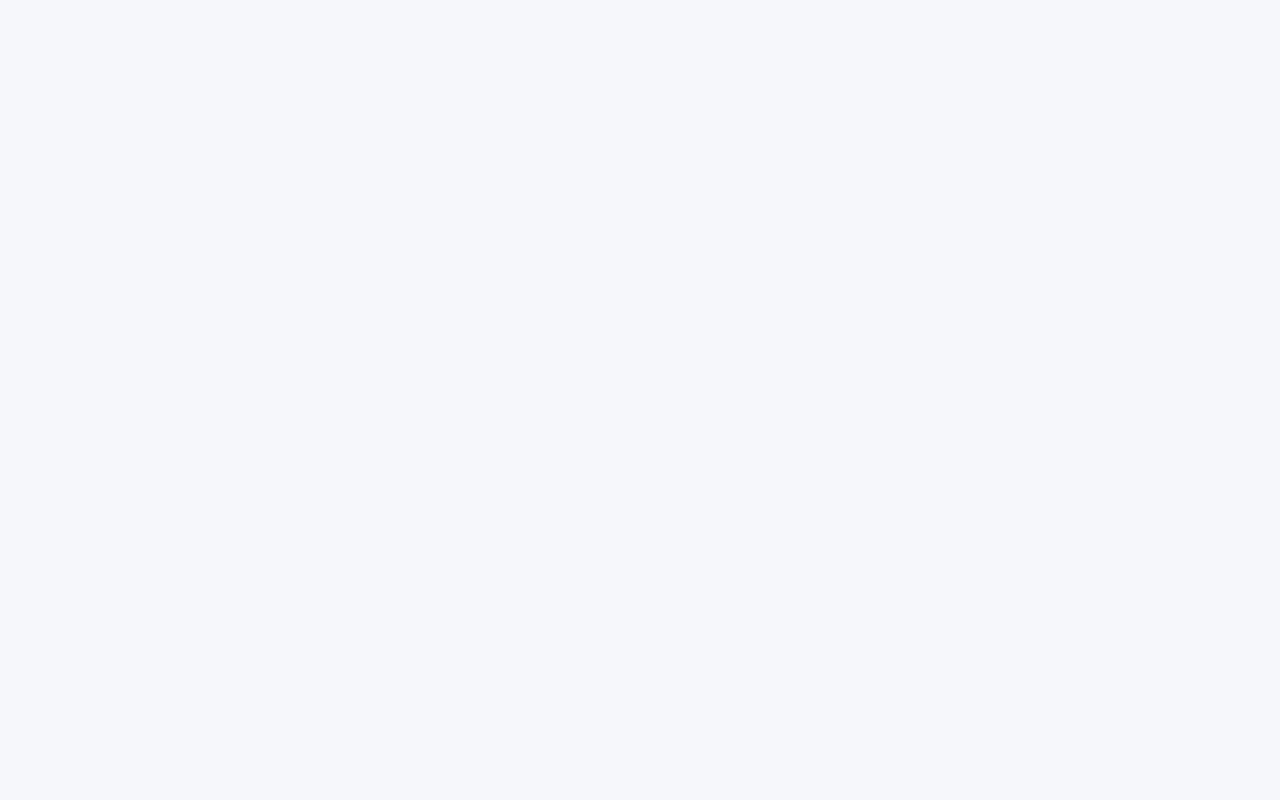
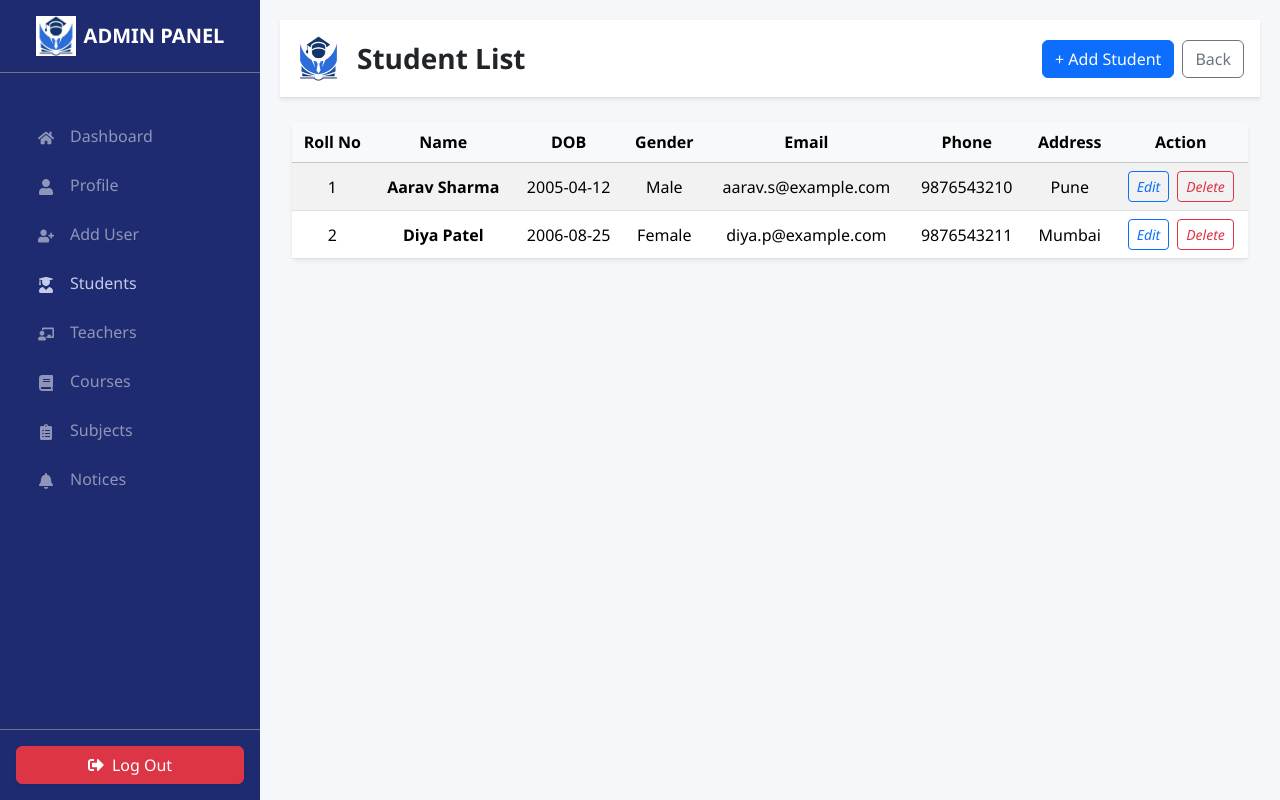
Before and after one commit to Institute-Management-System/Institute-Management-System, a React (Vite) app in the folder frontend/app/: page /admin/students/list in a window 1280 px wide. Before the commit this address had no page. Built offline with nearby package versions, Linux system fonts and the light colour scheme.

Commit message:
admin student list

```diff
--- a/frontend/app/src/App.jsx
+++ b/frontend/app/src/App.jsx
@@ -21,7 +21,7 @@ import AdminAddUser from "./pages/admin/AdminAddUser";
 // Admin: Students
 import AdminStudentDashboard from "./pages/admin/AdminStudentDashboard";
 import AdminAddStudent from "./pages/admin/AdminAddStudent";
-
+import AdminStudentList from "./pages/admin/AdminStudentList";
 
 //Admin: Teachers
 import AdminTeacherDashboard from "./pages/admin/AdminTeacherDashboard";
@@ -76,6 +76,7 @@ const App = () => {
           {/* Admin: Student Management */}
           <Route path="students" element={<AdminStudentDashboard />} />
           <Route path="students/add" element={<AdminAddStudent />} />
+          <Route path="students/list" element={<AdminStudentList />} />
 
           {/* Admin: Teacher Management */}
           <Route path="teachers" element={<AdminTeacherDashboard />} />
--- /dev/null
+++ b/frontend/app/src/pages/admin/AdminStudentList.jsx
@@ -0,0 +1,96 @@
+import React, { useState } from "react";
+import Logo from "../../assets/Logo.png";
+import { useNavigate } from "react-router-dom";
+import { ToastContainer, toast } from "react-toastify";
+import "react-toastify/dist/ReactToastify.css";
+
+const AdminStudentList = () => {
+  // Hook for programmatic navigation (redirecting users)
+  const navigate = useNavigate();
+
+  // State to hold the list of students (currently initialized with mock data)
+  const [students, setStudents] = useState([
+    { id: 1, name: "Aarav Sharma", dob: "2005-04-12", gender: "Male", email: "aarav.s@example.com", phone: "9876543210", address: "Pune", admissionDate: "2023-06-15" },
+    { id: 2, name: "Diya Patel", dob: "2006-08-25", gender: "Female", email: "diya.p@example.com", phone: "9876543211", address: "Mumbai", admissionDate: "2023-06-16" },
+  ]);
+
+  // Handler to remove a student from the list based on their ID
+  const handleDelete = (id) => {
+    // Filter out the student with the matching ID from the state array
+    setStudents(students.filter(s => s.id !== id));
+    // Display an error/alert toast notification
+    toast.error("Student record deleted.");
+  };
+
+  return (
+    <div className="container-fluid p-0">
+      {/* Header Section containing Logo, Title, and Action Buttons */}
+      <header className="d-flex align-items-center justify-content-between p-3 bg-white border-bottom shadow-sm">
+        <div className="d-flex align-items-center">
+          <img src={Logo} alt="Logo" width={45} className="me-3" />
+          <h3 className="mb-0 fw-bold">Student List</h3>
+        </div>
+        <div className="d-flex gap-2">
+            {/* Button to navigate to the Add Student form */}
+           <button className="btn btn-primary" onClick={() => navigate("/admin/students/add")}>+ Add Student</button>
+           {/* Button to go back to the previous page */}
+           <button className="btn btn-outline-secondary" onClick={() => navigate(-1)}>Back</button>
+        </div>
+      </header>
+
+      {/* Main Content Area */}
+      <div className="container mt-4">
+        <div className="card shadow-sm border-0">
+          <div className="table-responsive">
+            {/* Student Data Table */}
+            <table className="table table-hover table-striped mb-0 text-center align-middle">
+              <thead className="table-light">
+                <tr>
+                  <th>Roll No</th>
+                  <th>Name</th>
+                  <th>DOB</th>
+                  <th>Gender</th>
+                  <th>Email</th>
+                  <th>Phone</th>
+                  <th>Address</th>
+                  <th>Action</th>
+                </tr>
+              </thead>
+              <tbody>
+                {/* Map through the students state to generate table rows */}
+                {students.map((s) => (
+                  <tr key={s.id}>
+                    <td>{s.id}</td>
+                    <td className="fw-bold">{s.name}</td>
+                    <td>{s.dob}</td>
+                    <td>{s.gender}</td>
+                    <td>{s.email}</td>
+                    <td>{s.phone}</td>
+                    <td>{s.address}</td>
+                    <td>
+                      {/* Action Buttons: Edit and Delete */}
+                      <div className="d-flex justify-content-center gap-2">
+                        {/* Edit Button (Placeholder) */}
+                        <button className="btn btn-sm btn-outline-primary" title="Edit">
+                          <i className="bi bi-pencil">Edit</i>
+                        </button>
+                        {/* Delete Button - Triggers handleDelete */}
+                        <button className="btn btn-sm btn-outline-danger" onClick={() => handleDelete(s.id)} title="Delete">
+                          <i className="bi bi-trash">Delete</i>
+                        </button>
+                      </div>
+                    </td>
+                  </tr>
+                ))}
+              </tbody>
+            </table>
+          </div>
+        </div>
+      </div>
+      {/* Toast Notification Container */}
+      <ToastContainer position="top-right" autoClose={2000} />
+    </div>
+  );
+};
+
+export default AdminStudentList;
```
